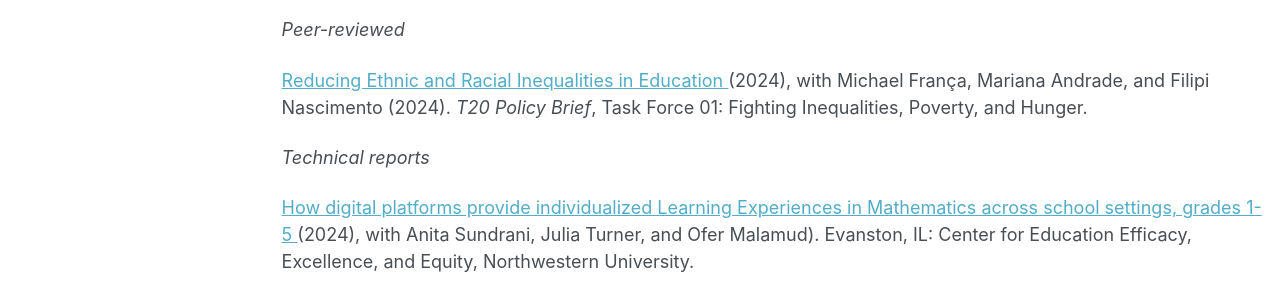
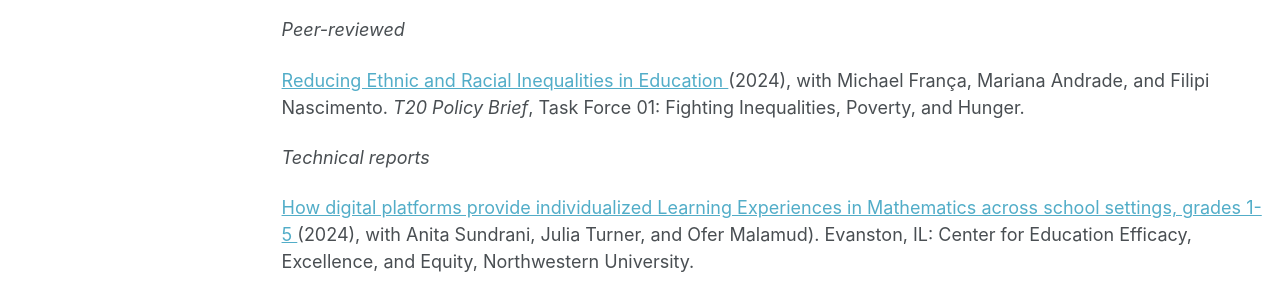
Before and after one commit to anapmelo/anapmelo.github.io, a Jekyll site: the page built from _pages/publications.md, in a window 1280 px wide. Shown: the part 1082-1371 px from the top of the page. Built offline with Jekyll 4.4.1, drawn with Linux system fonts in a browser that asks for light colours.

Commit message:
Update publications.md

```diff
--- a/_pages/publications.md
+++ b/_pages/publications.md
@@ -39,7 +39,7 @@ AEARCTR-0012396: Mentorship networks and the early career outcomes of college-ed
 
 _Peer-reviewed_
 
-<a href="https://t20brasil.org/en/pbs?nucleo_id=1/"> Reducing Ethnic and Racial Inequalities in Education </a> (2024), with Michael França, Mariana Andrade, and Filipi Nascimento (2024). _T20 Policy Brief_, Task Force 01: Fighting Inequalities, Poverty, and Hunger.
+<a href="https://t20brasil.org/en/pbs?nucleo_id=1/"> Reducing Ethnic and Racial Inequalities in Education </a> (2024), with Michael França, Mariana Andrade, and Filipi Nascimento. _T20 Policy Brief_, Task Force 01: Fighting Inequalities, Poverty, and Hunger.
 
 _Technical reports_
 
```
